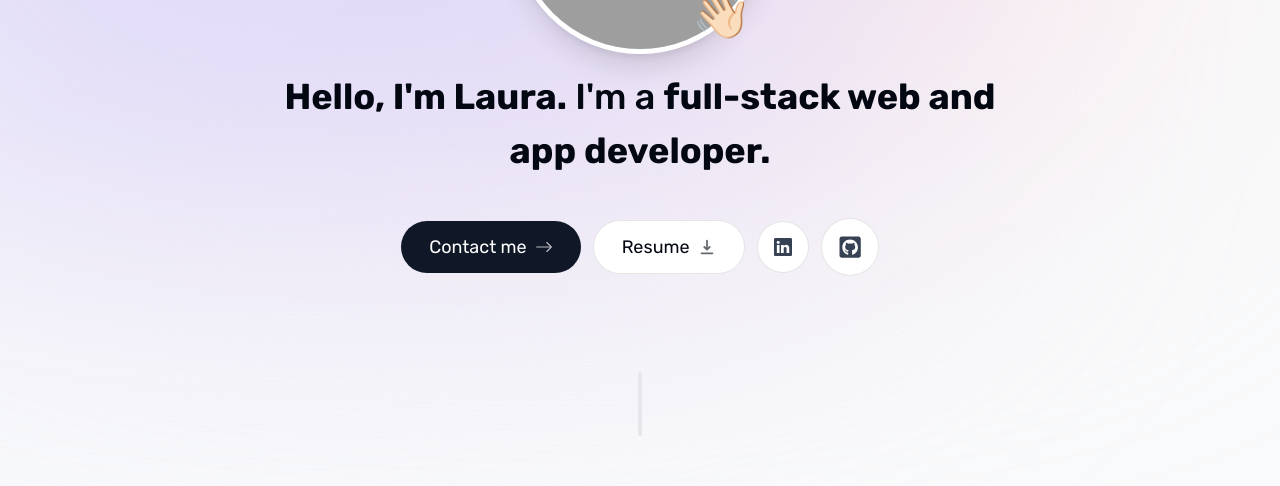
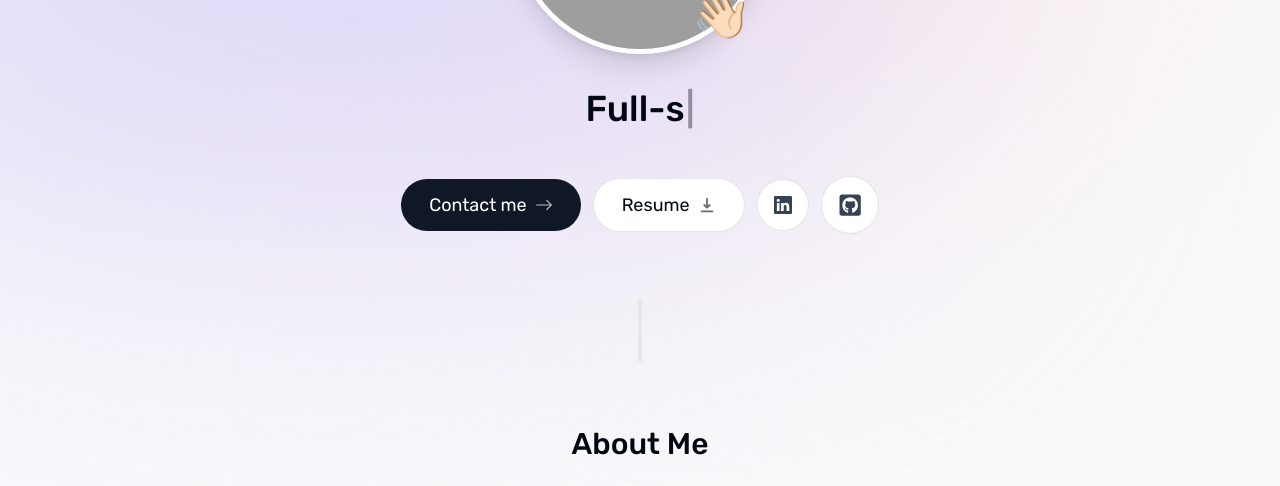
Before and after one commit to laurakhot/Personal-Portfolio, a Next.js app: page / in a window 1280 px wide. Shown: the part 306-792 px from the top of the page. Built offline with nearby package versions, Linux system fonts and the light colour scheme; grey boxes are pictures that could not be loaded.

Commit message:
Added intro animation

```diff
--- a/components/intro.tsx
+++ b/components/intro.tsx
@@ -9,6 +9,7 @@ import { HiDownload } from 'react-icons/hi';
 import { FaGithubSquare } from 'react-icons/fa';
 import { useSectionInView } from '@/lib/hooks';
 import { useActiveSectionContext } from '@/context/active-section-context';
+import Typewriter from 'typewriter-effect';
 
 
 export default function Intro() {
@@ -57,16 +58,22 @@ export default function Intro() {
                 </motion.span>
             </div>
         </div>
+
+
         <motion.h1
-            className="mb-10 mt-4 px-4 text-2xl font-medium !leading-[1.5] sm:text-4xl"
-            initial={{ y: 100, opacity: 0 }}
-            animate={{ y: 0, opacity: 1 }}
+        className="mb-10 mt-7 px-4 text-2xl font-medium !leading-[1.5] sm:text-4xl font-bold"
+        initial={{ y: 100, opacity: 0 }}
+        animate={{ y: 0, opacity: 1 }}
         >
-            {/* <span className="font-bold">Laura Khotemlyansky</span> */}
-            <span className="font-bold">
-                Hello, I'm Laura.</span> I'm a{" "}
-                <span className="font-bold">full-stack web and app developer.
-            </span>
+        <Typewriter
+            options={{
+            strings: ["Laura Khotemlyansky", "Full-stack software engineer"],
+            autoStart: true,
+            loop: true,
+            delay: 100, // typing speed in milliseconds
+            deleteSpeed: 80, // deletion speed
+            }}
+        />
         </motion.h1>
 
         <motion.div
--- a/components/section-divider.tsx
+++ b/components/section-divider.tsx
@@ -6,7 +6,7 @@ import { motion } from 'framer-motion';
 export default function SectionDivider() {
   return (
     <motion.div
-        className="bg-gray-200 my-24 h-16 w-1 rounded-full hidden sm:block"
+        className="bg-gray-200 my-16 h-16 w-1 rounded-full hidden sm:block"
         initial={{ opacity: 0, y: 100 }}
         animate={{ opacity: 1, y: 0  }}
         transition={{ delay: 0.125 }}
--- a/package.json
+++ b/package.json
@@ -16,7 +16,9 @@
     "react-dom": "^19.0.0",
     "react-icons": "^5.5.0",
     "react-intersection-observer": "^9.16.0",
-    "react-vertical-timeline-component": "^3.5.3"
+    "react-typing-effect": "^2.0.5",
+    "react-vertical-timeline-component": "^3.5.3",
+    "typewriter-effect": "^2.22.0"
   },
   "devDependencies": {
     "@eslint/eslintrc": "^3",
@@ -24,6 +26,7 @@
     "@types/node": "^20",
     "@types/react": "^19",
     "@types/react-dom": "^19",
+    "@types/react-typing-effect": "^2.0.7",
     "@types/react-vertical-timeline-component": "^3.3.6",
     "eslint": "^9",
     "eslint-config-next": "15.3.4",
```
Also changed, not shown: 1 other file (tests, documents, lock files or other folders).
